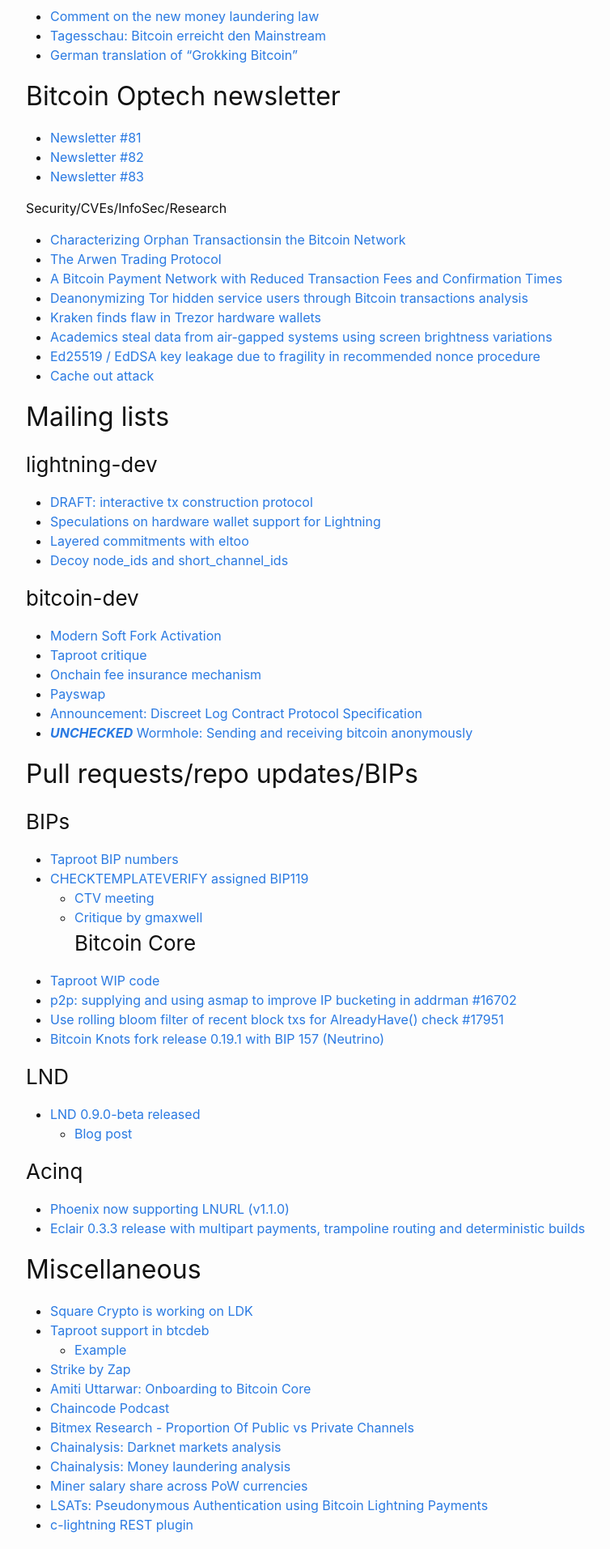
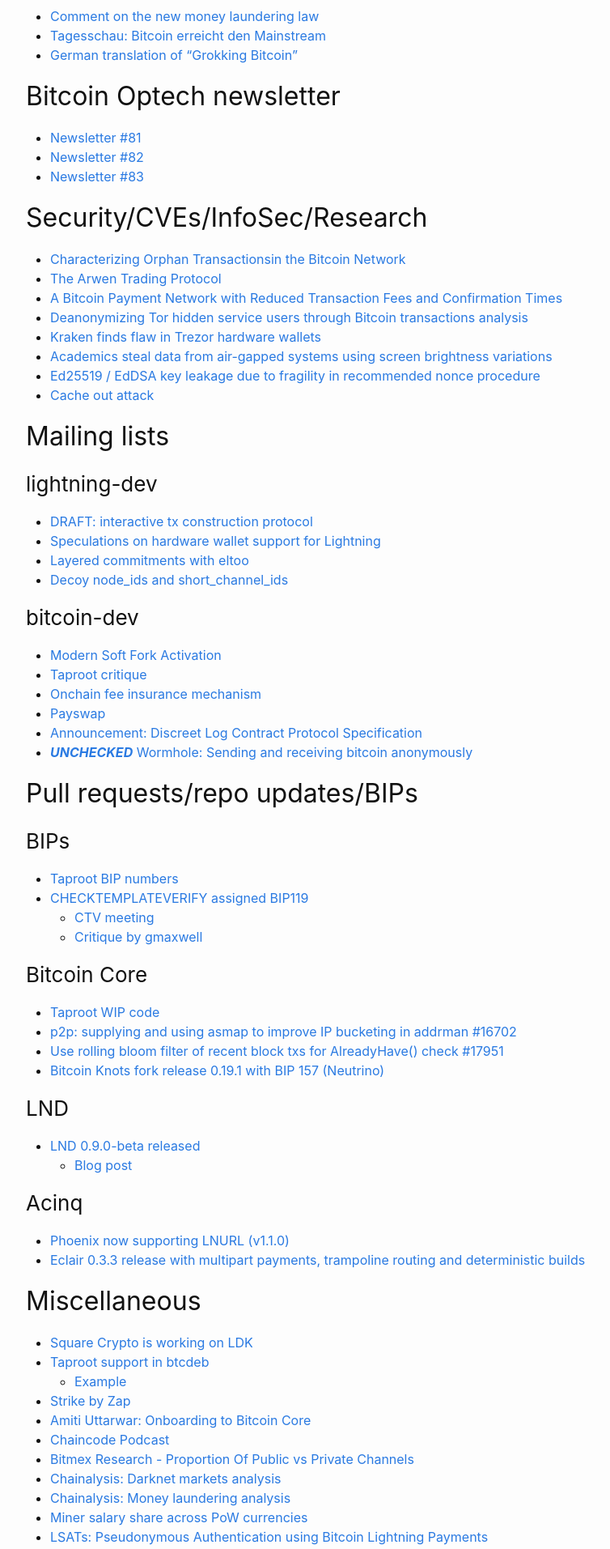
Before and after one commit to fjahr/bitdevsberlin, a Jekyll site: the page built from _posts/2020-02-11-socratic-seminar-4.md, in a window 1280 px wide. Shown: the part 483-2396 px from the top of the page at 81% size, without its empty margins (238-992 px from the left). Built offline with Jekyll 4.4.1, drawn with Linux system fonts in a browser that asks for light colours.

Commit message:
small fixes

```diff
--- a/_posts/2020-02-11-socratic-seminar-4.md
+++ b/_posts/2020-02-11-socratic-seminar-4.md
@@ -22,7 +22,7 @@ Special thanks to Fulmo for organizing and c-base for event space.
 - [Newsletter #82](https://bitcoinops.org/en/newsletters/2020/01/29/)
 - [Newsletter #83](https://bitcoinops.org/en/newsletters/2020/02/05/)
 
-Security/CVEs/InfoSec/Research
+## Security/CVEs/InfoSec/Research
 - [Characterizing Orphan Transactionsin the Bitcoin Network](https://arxiv.org/pdf/1912.11541.pdf)
 - [The Arwen Trading Protocol](https://eprint.iacr.org/2020/024)
 - [A Bitcoin Payment Network with Reduced Transaction Fees and Confirmation Times](https://www.sciencedirect.com/science/article/abs/pii/S1389128619308850)
@@ -53,6 +53,7 @@ Security/CVEs/InfoSec/Research
 - [CHECKTEMPLATEVERIFY assigned BIP119](https://github.com/bitcoin/bips/blob/master/bip-0119.mediawiki)
   - [CTV meeting](https://twitter.com/jeremyrubin/status/1223672458516938752)
   - [Critique by gmaxwell](https://bitcointalk.org/index.php?topic=5220520.msg53699487#msg53699487)
+
 ### Bitcoin Core
 - [Taproot WIP code](https://github.com/bitcoin/bitcoin/pull/17977)
 - [p2p: supplying and using asmap to improve IP bucketing in addrman #16702](https://github.com/bitcoin/bitcoin/pull/16702)
```
